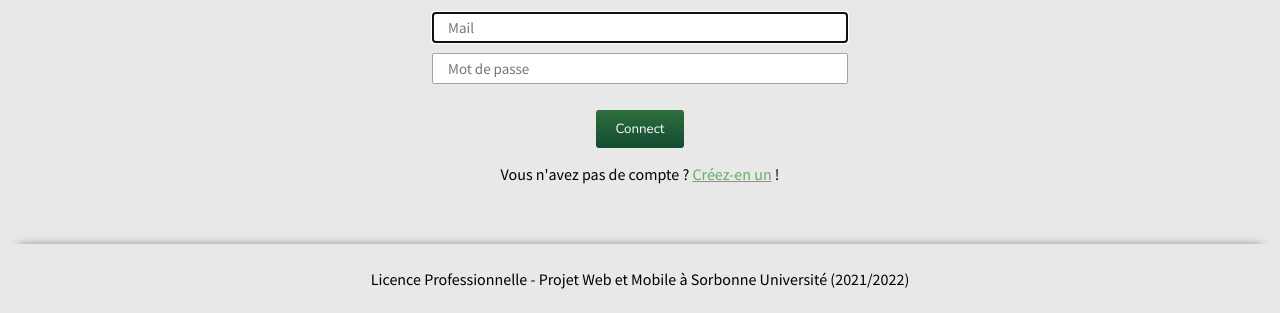
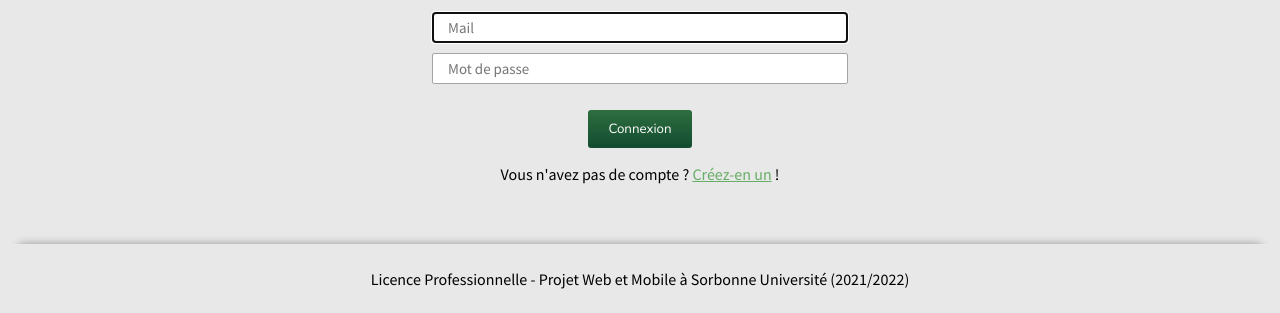
Before and after one commit to COBOLyte/LP-PWEB---Planning-des-corvees-d-epluchage, a PHP site: page /index.php?ctrl=security&method=login in a window 1280 px wide. Shown: the part 290-603 px from the top of the page. Run offline with PHP 8.4, Linux system fonts and the light colour scheme; data that the repository does not hold is empty; some web fonts are replaced.

Commit message:
Made small adjustments

```diff
--- a/View/security/login.php
+++ b/View/security/login.php
@@ -4,7 +4,7 @@
         <input type="email" name="email" placeholder="Mail" autofocus required/><br>
         <input type="password" name="password" placeholder="Mot de passe" required/><br>
         <div class="text"><?php if (isset($info)) echo($info) ?></div>
-        <p><input type="submit" class="submit-btn" value="Connect"></p>
+        <p><input type="submit" class="submit-btn" value="Connexion"></p>
     </form>
     <p></p>
     <div class="create-account">Vous n'avez pas de compte ? <a href='index.php?ctrl=user&method=create'>Créez-en un</a> !</div>
```
Also changed, not shown: View/home.php (line endings or trailing spaces), View/unauthorized.php (line endings or trailing spaces).
